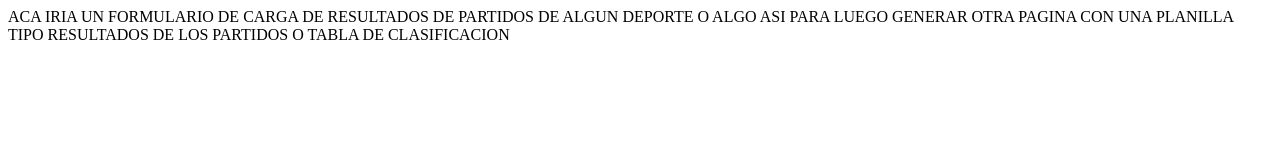
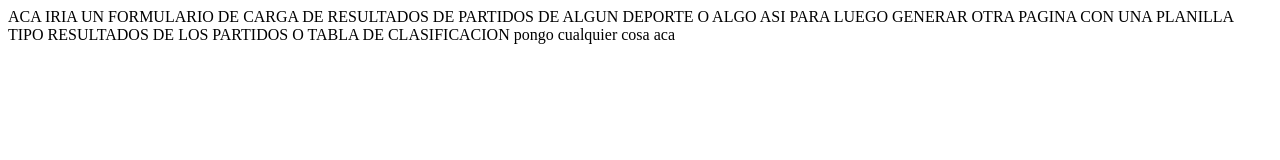
Before and after one commit to fedemastan35/PAGINA-DE-TEST-PARA-AUT, a plain HTML site: page form.html in a window 1280 px wide. Drawn offline with Linux system fonts and the light colour scheme.

Commit message:
Merge branch 'master' of https://github.com/FedeMasta35/PAGINA-DE-TEST-PARA-AUT

```diff
--- a/form.html
+++ b/form.html
@@ -12,6 +12,7 @@
   GENERAR OTRA PAGINA
   CON UNA PLANILLA TIPO RESULTADOS
   DE LOS PARTIDOS O TABLA DE CLASIFICACION
+  pongo cualquier cosa aca
 
 </body>
 
```
